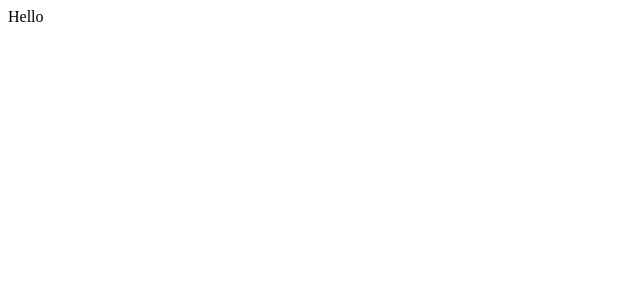
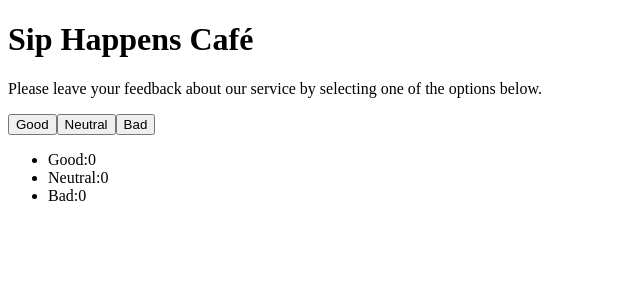
Before and after one commit to Vasyl-Khaiitov/goit-react-hw-02, a React (Vite) app: page / in a window 1280 px wide. Shown: the top 300 px of the page, without its empty margins (0-640 px from the left). Built offline with nearby package versions, Linux system fonts and the light colour scheme.

Commit message:
finish button click functhion

```diff
--- a/src/components/app/App.jsx
+++ b/src/components/app/App.jsx
@@ -1,8 +1,26 @@
+import { useState } from 'react';
+import Descriptions from '../description/Description';
+import Feedback from '../feedback/Feedback';
+import Options from '../options/Options';
 
 export default function App() {
+  const [feedback, setFeedback] = useState({
+    good: 0,
+    neutral: 0,
+    bad: 0,
+  });
+  const updateFeedback = (feedbackType) => {
+    setFeedback((prevFeedback) => ({
+      ...prevFeedback,
+      [feedbackType]: feedback[feedbackType] + 1,
+    }));
+  };
+
   return (
     <>
-   Hello
+      <Descriptions />
+      <Options updateFeedback={updateFeedback} />
+      <Feedback feedback={feedback} />
     </>
   );
 }
--- a/src/components/description/Description.jsx
+++ b/src/components/description/Description.jsx
@@ -0,0 +1,11 @@
+export default function Descriptions() {
+  return (
+    <>
+      <h1>Sip Happens Café</h1>
+      <p>
+        Please leave your feedback about our service by selecting one of the
+        options below.
+      </p>
+    </>
+  );
+}
--- a/src/components/feedback/Feedback.jsx
+++ b/src/components/feedback/Feedback.jsx
@@ -0,0 +1,11 @@
+export default function Feedback({ feedback }) {
+  return (
+    <div>
+      <ul>
+        <li>Good:{feedback.good}</li>
+        <li>Neutral:{feedback.neutral}</li>
+        <li>Bad:{feedback.bad}</li>
+      </ul>
+    </div>
+  );
+}
--- a/src/components/options/Options.jsx
+++ b/src/components/options/Options.jsx
@@ -0,0 +1,10 @@
+export default function Options({ updateFeedback }) {
+  return (
+    <div>
+      <button onClick={() => updateFeedback('good')}>Good</button>
+      <button onClick={() => updateFeedback('neutral')}>Neutral</button>
+      <button onClick={() => updateFeedback('bad')}>Bad</button>
+      {/* <button onClick={updateFeedback}>Reset</button> */}
+    </div>
+  );
+}
```
